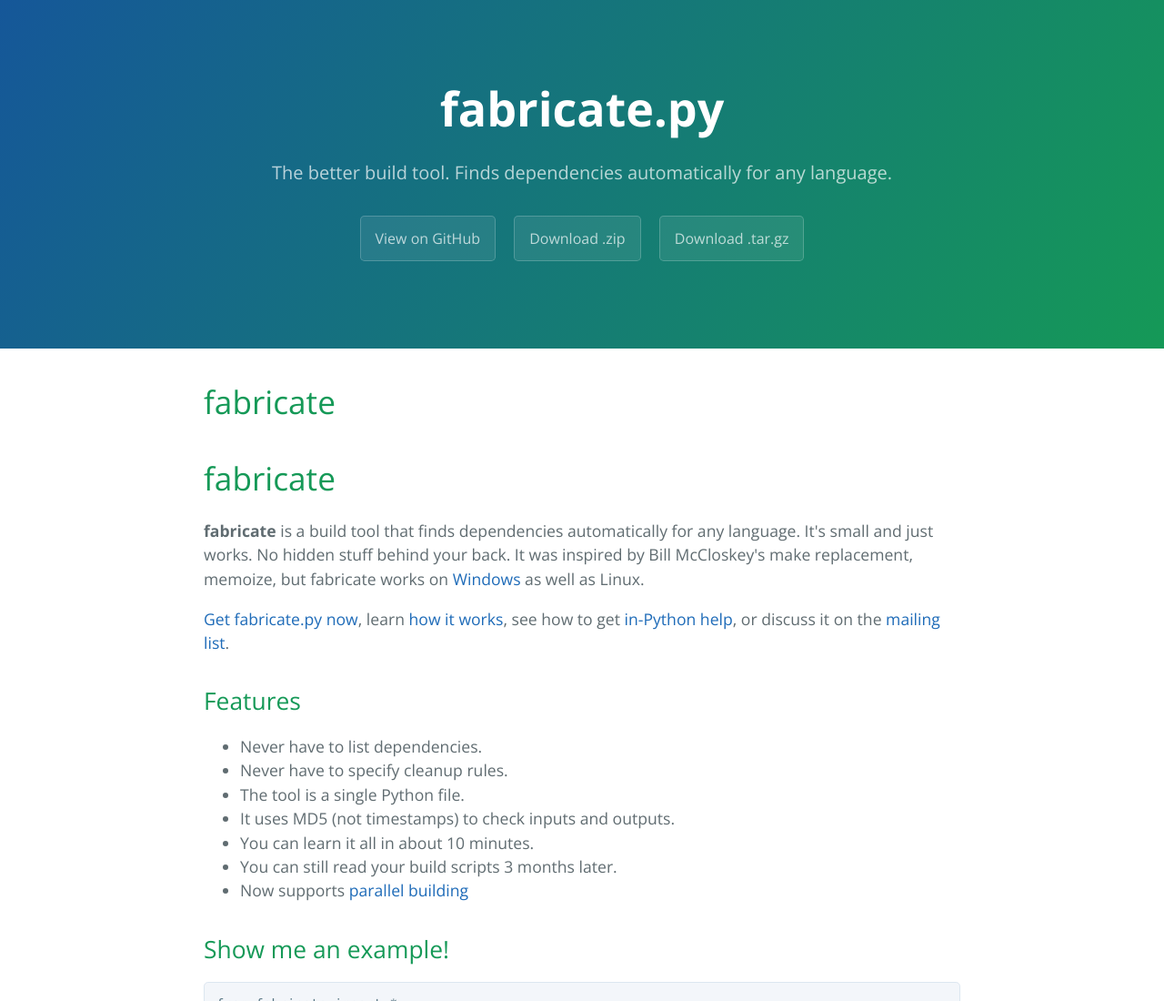
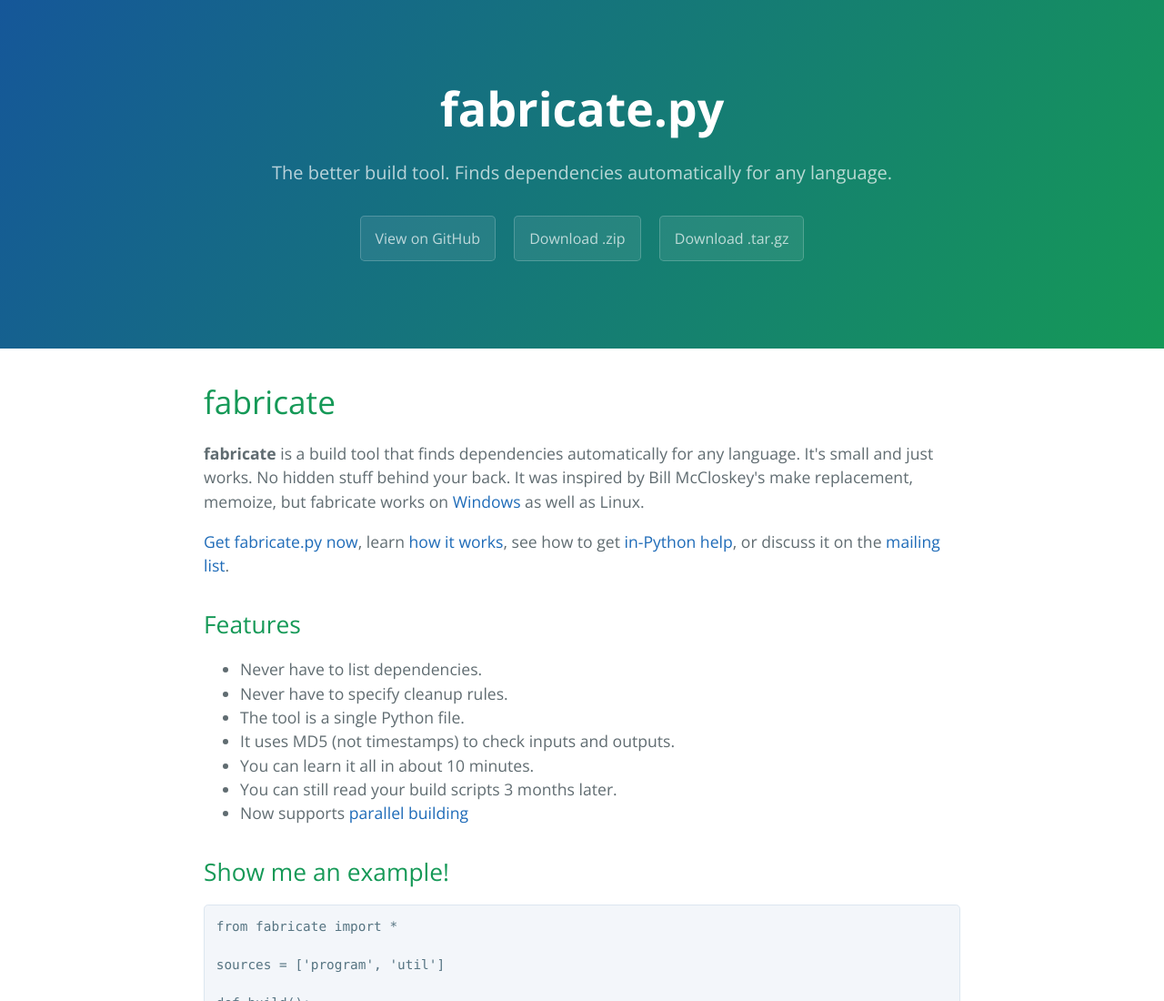
Before and after one commit to brushtechnology/fabricate, a plain HTML site: page index.html in a window 1280 px wide. Shown: the top 1100 px of the page at 91% size. Drawn offline with nearby package versions, Linux system fonts and the light colour scheme.

Commit message:
Update index.html

```diff
--- a/index.html
+++ b/index.html
@@ -21,9 +21,6 @@
     <section class="main-content">
       <h1>
 <a id="fabricate" class="anchor" href="#fabricate" aria-hidden="true"><span class="octicon octicon-link"></span></a>fabricate</h1>
-
-<h1>
-<a id="fabricate-1" class="anchor" href="#fabricate-1" aria-hidden="true"><span class="octicon octicon-link"></span></a>fabricate</h1>
 
 <p><strong>fabricate</strong> is a build tool that finds dependencies automatically for any language. It's small and just works. No hidden stuff behind your back. It was inspired by Bill McCloskey's make replacement, memoize, but fabricate works on <a href="https://github.com/SimonAlfie/fabricate/wiki/HowItWorks#windows-issues">Windows</a> as well as Linux.</p>
 
```
